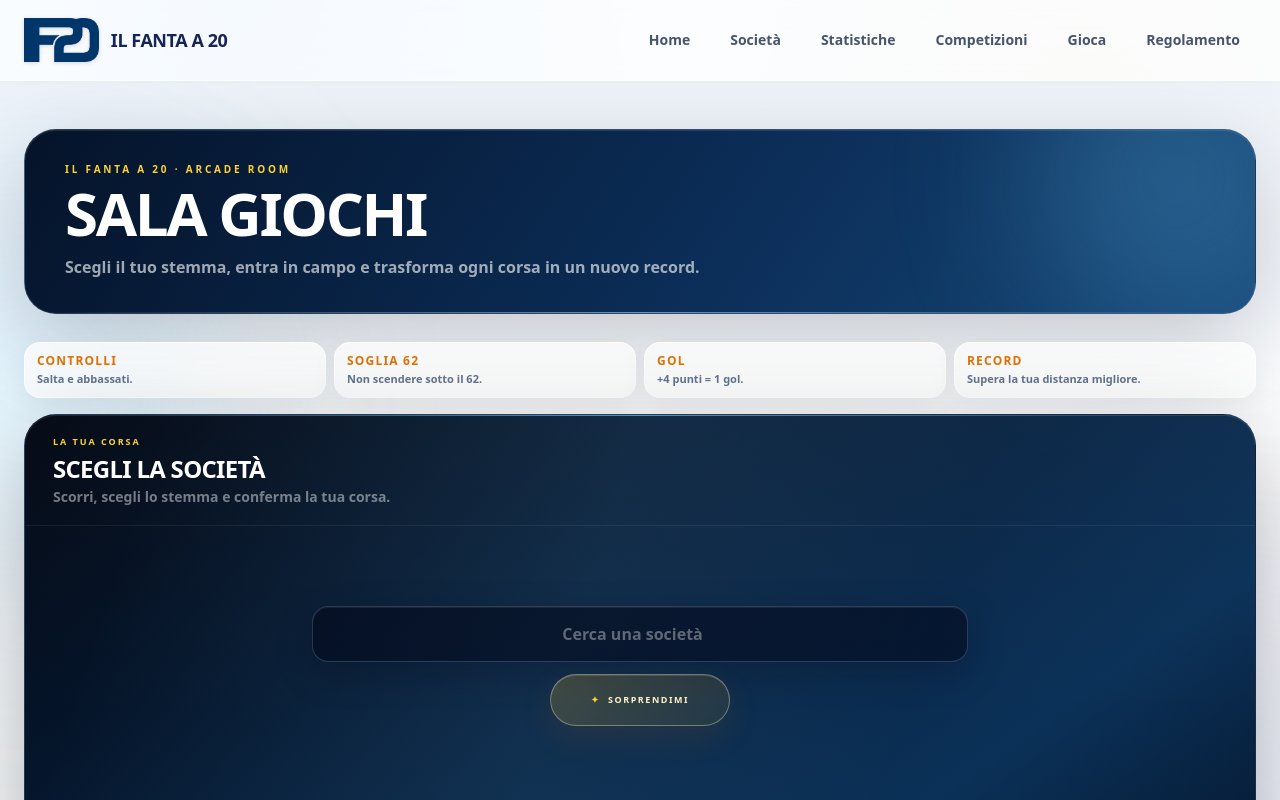
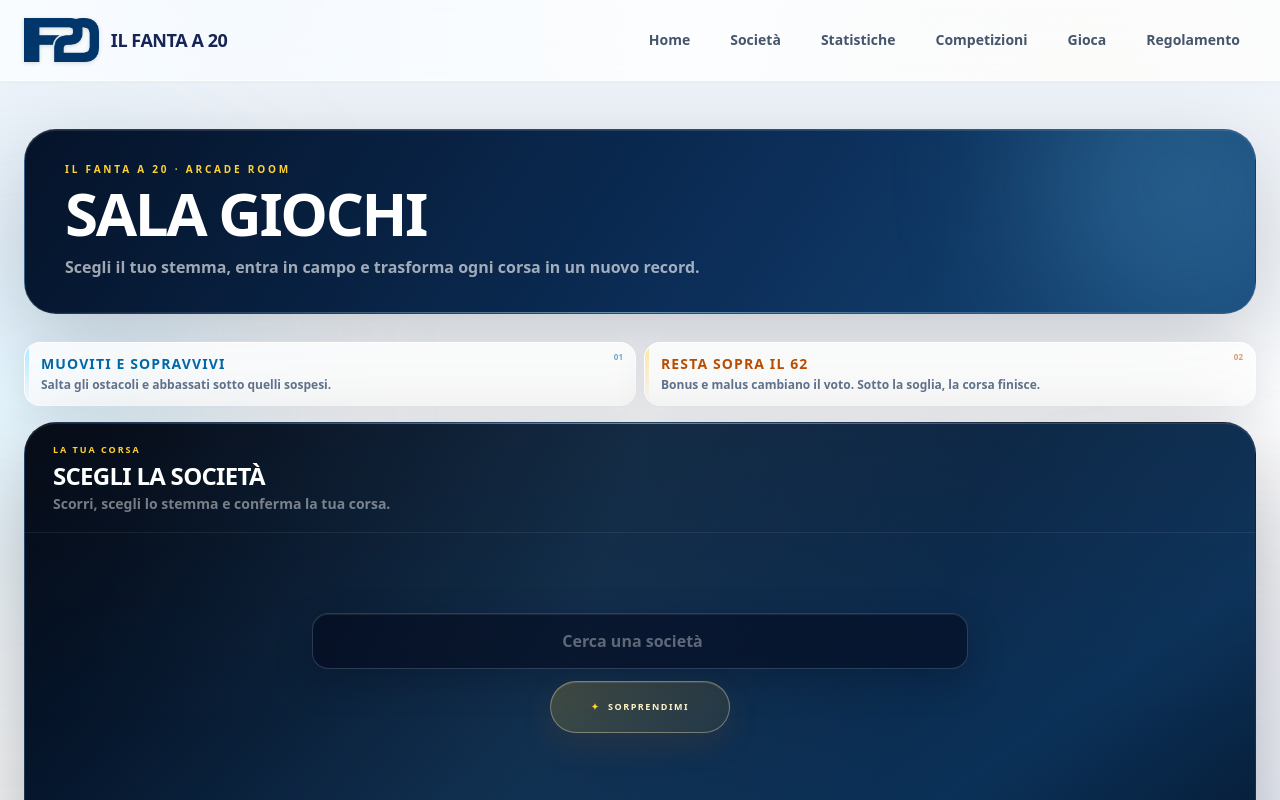
Before and after one commit to FedericoRavenna4/il-fanta-a-20, a Next.js app: page /gioca in a window 1280 px wide. Shown: the top 800 px of the page. Built offline with nearby package versions, Linux system fonts and the light colour scheme.

Commit message:
aggiustamenti

```diff
--- a/src/app/gioca/GameClient.tsx
+++ b/src/app/gioca/GameClient.tsx
@@ -364,7 +364,7 @@ export default function GameClient({
             </div>
 
             <div
-              className="absolute right-0 top-0 z-30 hidden items-center justify-end gap-1.5 pr-[max(.4rem,env(safe-area-inset-right))] pt-[max(.4rem,env(safe-area-inset-top))] max-sm:flex"
+              className="absolute right-0 top-0 z-30 hidden items-center justify-end gap-1 pr-[max(.35rem,env(safe-area-inset-right))] pt-[max(.35rem,env(safe-area-inset-top))] max-sm:flex"
               onPointerDown={(event) => event.stopPropagation()}
             >
               {(status === "running" || status === "paused") ? (
@@ -372,7 +372,7 @@ export default function GameClient({
                   type="button"
                   onClick={() => setStatus((current) => current === "running" ? "paused" : current === "paused" ? "running" : current)}
                   aria-label={status === "paused" ? "Riprendi la partita" : "Metti in pausa"}
-                  className="flex h-10 w-10 items-center justify-center rounded-full border border-white/18 bg-slate-950/90 text-[20px] font-black leading-none text-white shadow-lg transition active:scale-95 focus-visible:outline focus-visible:outline-2 focus-visible:outline-offset-2 focus-visible:outline-white"
+                  className="flex h-9 w-9 items-center justify-center rounded-full border border-white/18 bg-slate-950/90 text-[17px] font-black leading-none text-white shadow-lg transition active:scale-95 focus-visible:outline focus-visible:outline-2 focus-visible:outline-offset-2 focus-visible:outline-white"
                 >
                   <span aria-hidden="true">{status === "paused" ? "▶" : "Ⅱ"}</span>
                 </button>
@@ -381,7 +381,7 @@ export default function GameClient({
                 type="button"
                 onClick={() => returnToGameHome(true)}
                 aria-label="Chiudi il gioco e torna alla selezione"
-                className="flex h-10 w-10 items-center justify-center rounded-full border border-white/18 bg-slate-950/90 text-[21px] font-light leading-none text-white shadow-lg transition active:scale-95 focus-visible:outline focus-visible:outline-2 focus-visible:outline-offset-2 focus-visible:outline-white"
+                className="flex h-9 w-9 items-center justify-center rounded-full border border-white/18 bg-slate-950/90 text-[19px] font-light leading-none text-white shadow-lg transition active:scale-95 focus-visible:outline focus-visible:outline-2 focus-visible:outline-offset-2 focus-visible:outline-white"
               >
                 ×
               </button>
@@ -503,6 +503,9 @@ export default function GameClient({
               width:min(97vw,calc((100dvh - 7rem) * 1.8),1280px);
               animation:game-modal-panel-in 420ms cubic-bezier(.2,.8,.2,1) both;
             }
+            @media (min-width:1024px) {
+              .game-modal-panel { width:min(94vw,calc((100dvh - 8rem) * 1.8),1220px); }
+            }
             .game-loading-screen {
               opacity:1;
               transform:scale(1);
--- a/src/app/gioca/GameHud.tsx
+++ b/src/app/gioca/GameHud.tsx
@@ -23,7 +23,7 @@ export default function GameHud({ team, snapshot, level }: {
 
   return (
     <div className={`border-b px-2.5 py-1 text-white transition-colors duration-700 sm:px-5 sm:py-2.5 ${hudTone}`}>
-      <div className="flex min-h-11 min-w-0 items-center gap-2 border-b border-white/[.08] pb-1 pr-[5.75rem] pt-0 sm:block sm:min-h-0 sm:pb-2 sm:pr-36 sm:pt-0">
+      <div className="flex min-h-10 min-w-0 items-center gap-2 border-b border-white/[.08] pb-1 pr-[5rem] pt-0 sm:block sm:min-h-0 sm:pb-2 sm:pr-36 sm:pt-0">
         <p className="min-w-0 flex-1 truncate text-[16px] font-black uppercase tracking-[-.02em] text-white sm:text-base">
           {team.nome}
         </p>
--- a/src/app/gioca/page.tsx
+++ b/src/app/gioca/page.tsx
@@ -53,10 +53,22 @@ export default async function GiocaPage({
         </header>
 
         <section className="mb-3 grid grid-cols-2 gap-2 sm:mb-4 lg:grid-cols-4">
-          <Rule title="Controlli" text="Salta e abbassati." />
-          <Rule title="Soglia 62" text="Non scendere sotto il 62." />
-          <Rule title="Gol" text="+4 punti = 1 gol." />
-          <Rule title="Record" text="Supera la tua distanza migliore." />
+          <Rule
+            index="01"
+            title="Muoviti e sopravvivi"
+            text="Salta gli ostacoli e abbassati sotto quelli sospesi."
+            mobileTitle="Salta. Schiva. Corri."
+            mobileText="Supera gli ostacoli senza fermarti."
+            tone="sky"
+          />
+          <Rule
+            index="02"
+            title="Resta sopra il 62"
+            text="Bonus e malus cambiano il voto. Sotto la soglia, la corsa finisce."
+            mobileTitle="Difendi il 62"
+            mobileText="Sotto la soglia, la corsa finisce."
+            tone="amber"
+          />
         </section>
 
         <GameClient teams={teams} initialTeamSlug={requestedTeam} />
@@ -71,11 +83,18 @@ function getLeagueAccent(league: string): GameTeam["accent"] {
   return "violet";
 }
 
-function Rule({ title, text }: { title: string; text: string }) {
+function Rule({ index, title, text, mobileTitle, mobileText, tone }: { index: string; title: string; text: string; mobileTitle: string; mobileText: string; tone: "sky" | "amber" }) {
+  const accent = tone === "sky" ? "from-sky-400/30 text-sky-700" : "from-amber-400/35 text-amber-700";
   return (
-    <article className="rounded-xl border border-white/80 bg-white/75 px-3 py-2.5 shadow-[0_10px_28px_rgba(15,23,42,0.05)] backdrop-blur-md sm:rounded-2xl">
-      <h2 className="text-[10px] font-black uppercase tracking-[0.1em] text-amber-600 sm:text-xs">{title}</h2>
-      <p className="mt-0.5 text-[10px] font-semibold leading-4 text-slate-500 sm:text-[11px]">{text}</p>
+    <article className="group relative overflow-hidden rounded-xl border border-white/90 bg-white/80 px-3 py-2.5 shadow-[0_12px_34px_rgba(15,23,42,0.065)] backdrop-blur-md sm:rounded-2xl sm:px-4 sm:py-3 lg:col-span-2">
+      <span className={`pointer-events-none absolute inset-y-0 left-0 w-1 bg-gradient-to-b ${accent.split(" ")[0]} to-transparent`} />
+      <span className={`absolute right-2 top-1.5 text-[8px] font-black tabular-nums opacity-55 sm:right-3 sm:top-2 ${accent.split(" ")[1]}`}>{index}</span>
+      <h2 className={`pr-5 text-[10px] font-black uppercase leading-tight tracking-[0.08em] sm:text-sm ${accent.split(" ")[1]}`}>
+        <span className="sm:hidden">{mobileTitle}</span><span className="hidden sm:inline">{title}</span>
+      </h2>
+      <p className="mt-1 text-[9px] font-semibold leading-3.5 text-slate-500 sm:text-xs sm:leading-4">
+        <span className="sm:hidden">{mobileText}</span><span className="hidden sm:inline">{text}</span>
+      </p>
     </article>
   );
 }
--- a/src/app/page.tsx
+++ b/src/app/page.tsx
@@ -153,11 +153,8 @@ export default async function Home() {
       </section>
 
       <section className="mx-auto max-w-7xl px-4 py-8 sm:px-6 sm:py-14 lg:py-16">
-        <div className="max-w-3xl border-l-2 border-amber-400 pl-3 sm:pl-5">
-          <p className="text-[10px] font-black uppercase tracking-[0.24em] text-amber-600 sm:text-xs sm:tracking-[0.3em]">Le protagoniste</p>
-          <p className="mt-2 text-sm font-semibold leading-5 text-slate-600 sm:mt-3 sm:text-lg sm:leading-7">Cento identità, cento storie: il cuore del Fanta a 20.</p>
-        </div>
-        <Link href="/societa" aria-label="Esplora tutte le società" className="group relative left-1/2 mb-5 mt-1 block w-screen -translate-x-1/2 overflow-hidden py-4 [mask-image:linear-gradient(to_right,transparent,black_8%,black_92%,transparent)] sm:mb-8 sm:mt-0 sm:py-7">
+        <SectionHeading eyebrow="Le protagoniste" title="Le società" text="Cento identità, cento storie: il cuore del Fanta a 20." />
+        <Link href="/societa" aria-label="Esplora tutte le società" className="group relative left-1/2 mb-5 -mt-2 block w-screen -translate-x-1/2 overflow-hidden py-4 [mask-image:linear-gradient(to_right,transparent,black_8%,black_92%,transparent)] sm:mb-8 sm:-mt-4 sm:py-7">
           <div className="home-club-marquee flex w-max items-center gap-6 pr-6 transition duration-300 group-hover:opacity-35 sm:gap-10 sm:pr-10">
             {[...societaMarquee, ...societaMarquee].map((team, index) => (
               <div key={`${team.id}-${index}`} aria-hidden={index >= societaMarquee.length} className="flex h-14 w-14 shrink-0 items-center justify-center sm:h-20 sm:w-20"><TeamLogo team={team} size={76} /></div>
```
Also changed, not shown: src/app/ranking/RankingSmart.tsx (+5 -6 lines).
